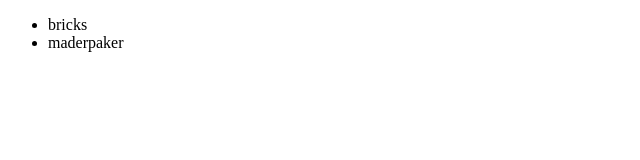
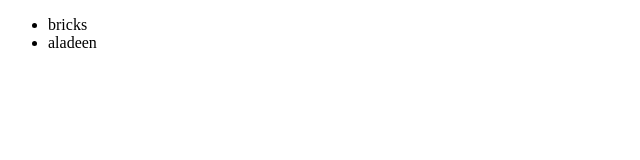
Before and after one commit to jemak41/testGit, a plain HTML site: page index.html in a window 1280 px wide. Shown: the full height of the page, 0-640 px from the left. Drawn offline with Linux system fonts and the light colour scheme.

Commit message:
have done some things

```diff
--- a/index.html
+++ b/index.html
@@ -6,7 +6,7 @@
 <body>
 	<ul>
 		<li>bricks</li>
-		<li>maderpaker</li>
+		<li>aladeen</li>
 	</ul>
 </body>
 </html>
```
